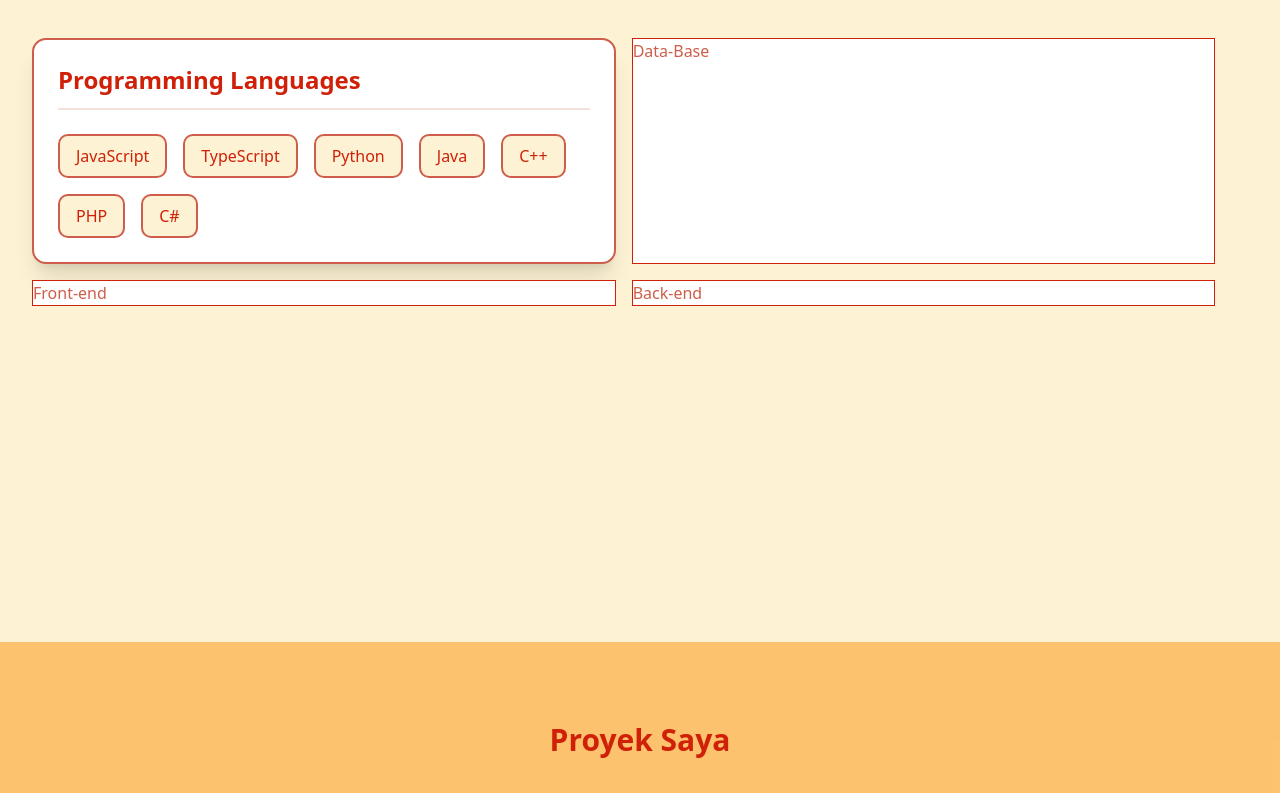
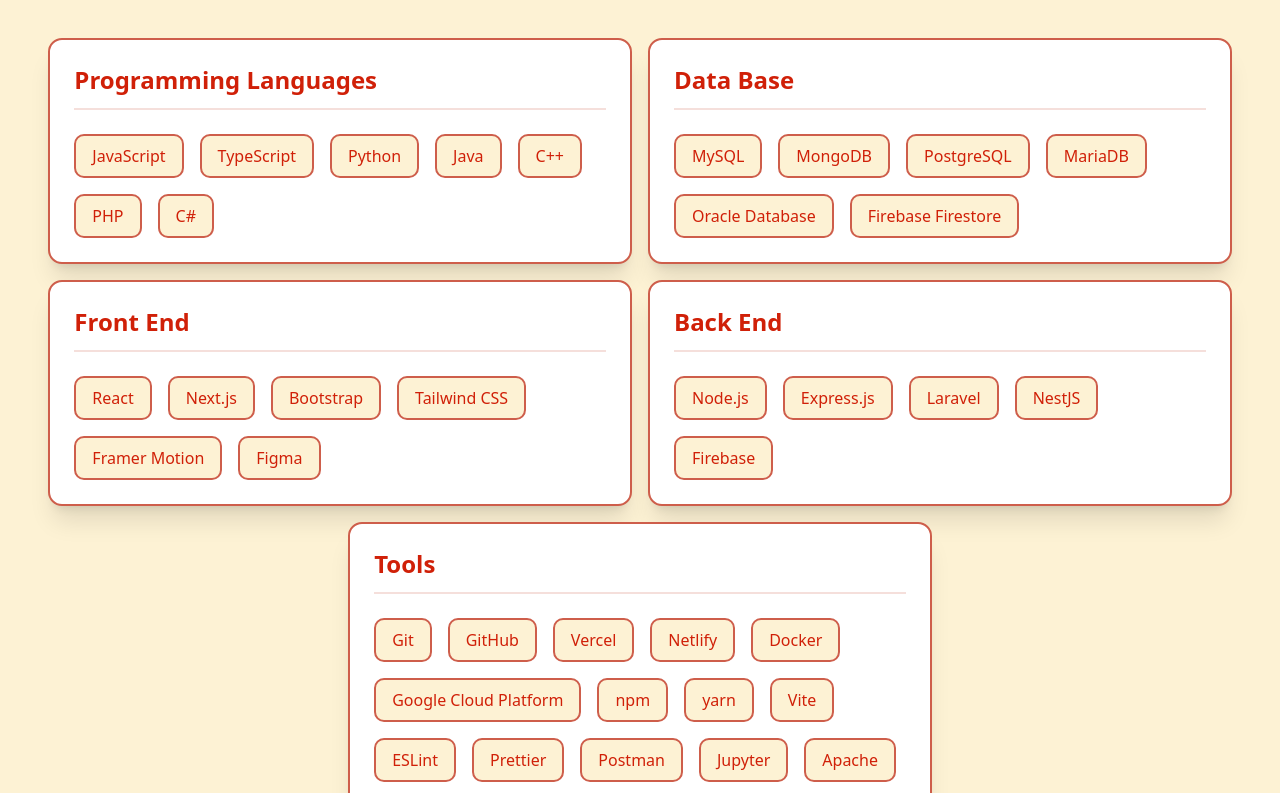
Before and after one commit to freedyest/portofolio-freedy, a Next.js app: page / in a window 1280 px wide. Shown: the part 1800-2593 px from the top of the page. Built offline with nearby package versions, Linux system fonts and the light colour scheme.

Commit message:
SKILL UP

```diff
--- a/components/Footer.tsx
+++ b/components/Footer.tsx
@@ -1,7 +1,7 @@
 export default function Footer() {
   return (
     <footer className="bg-primary text-white text-center py-6">
-      <p>© {new Date().getFullYear()} Freedy — Dibuat dengan ❤️ & Next.js</p>
+      <p>© {new Date().getFullYear()} Freedy All Rights</p>
     </footer>
   );
 }
--- a/components/Skill.jsx
+++ b/components/Skill.jsx
@@ -84,7 +84,7 @@
         <h2 className="text-secondary font-bold text-center text-3xl pb-4">
           My Skills
         </h2>
-        <div className="flex flex-wrap gap-4 w-full">
+        <div className="flex flex-wrap gap-4 w-full justify-center">
           <div
             id="programmingLanguages"
             className="border-2 border-secondary rounded-xl shadow-xl p-6 bg-white w-[48%] hover:shadow-2xl transition-shadow duration-300"
@@ -113,14 +113,117 @@
               ))}
             </div>
           </div>
-          <div className="border-primary border-1 bg-white w-[48%] ">
-            <h2>Data-Base</h2>
+          <div
+            id="databases"
+            className="border-2 border-secondary rounded-xl shadow-xl p-6 bg-white w-[48%] hover:shadow-2xl transition-shadow duration-300"
+          >
+            <h2 className="text-2xl font-bold text-primary mb-6 border-b-2 border-secondary/20 pb-3">
+              Data Base
+            </h2>
+            <div className="flex gap-4 flex-wrap">
+              {databases.map((lang, index) => (
+                <motion.a
+                  key={index}
+                  href={lang.link}
+                  target="_blank"
+                  rel="noopener noreferrer"
+                  className="text-primary font-medium px-4 py-2 border-2 border-secondary rounded-lg bg-warmyellow hover:shadow-md transition-shadow"
+                  whileHover={{
+                    scale: 1.08,
+                    backgroundColor: "#FFD580",
+                    borderColor: "#FF8C42",
+                  }}
+                  whileTap={{ scale: 0.95 }}
+                  transition={{ type: "spring", stiffness: 400, damping: 15 }}
+                >
+                  {lang.language}
+                </motion.a>
+              ))}
+            </div>
           </div>
-          <div className="border-primary border-1 bg-white w-[48%] ">
-            <h2>Front-end</h2>
+          <div
+            id="frontEnd"
+            className="border-2 border-secondary rounded-xl shadow-xl p-6 bg-white w-[48%] hover:shadow-2xl transition-shadow duration-300"
+          >
+            <h2 className="text-2xl font-bold text-primary mb-6 border-b-2 border-secondary/20 pb-3">
+              Front End
+            </h2>
+            <div className="flex gap-4 flex-wrap">
+              {frontEnd.map((lang, index) => (
+                <motion.a
+                  key={index}
+                  href={lang.link}
+                  target="_blank"
+                  rel="noopener noreferrer"
+                  className="text-primary font-medium px-4 py-2 border-2 border-secondary rounded-lg bg-warmyellow hover:shadow-md transition-shadow"
+                  whileHover={{
+                    scale: 1.08,
+                    backgroundColor: "#FFD580",
+                    borderColor: "#FF8C42",
+                  }}
+                  whileTap={{ scale: 0.95 }}
+                  transition={{ type: "spring", stiffness: 400, damping: 15 }}
+                >
+                  {lang.language}
+                </motion.a>
+              ))}
+            </div>
           </div>
-          <div className="border-primary border-1 bg-white w-[48%] ">
-            <h2>Back-end</h2>
+          <div
+            id="backEnd"
+            className="border-2 border-secondary rounded-xl shadow-xl p-6 bg-white w-[48%] hover:shadow-2xl transition-shadow duration-300"
+          >
+            <h2 className="text-2xl font-bold text-primary mb-6 border-b-2 border-secondary/20 pb-3">
+              Back End
+            </h2>
+            <div className="flex gap-4 flex-wrap">
+              {backEnd.map((lang, index) => (
+                <motion.a
+                  key={index}
+                  href={lang.link}
+                  target="_blank"
+                  rel="noopener noreferrer"
+                  className="text-primary font-medium px-4 py-2 border-2 border-secondary rounded-lg bg-warmyellow hover:shadow-md transition-shadow"
+                  whileHover={{
+                    scale: 1.08,
+                    backgroundColor: "#FFD580",
+                    borderColor: "#FF8C42",
+                  }}
+                  whileTap={{ scale: 0.95 }}
+                  transition={{ type: "spring", stiffness: 400, damping: 15 }}
+                >
+                  {lang.language}
+                </motion.a>
+              ))}
+            </div>
+          </div>
+          <div
+            id="otherTools"
+            className="border-2 border-secondary rounded-xl shadow-xl p-6 bg-white w-[48%] hover:shadow-2xl transition-shadow duration-300"
+          >
+            <h2 className="text-2xl font-bold text-primary mb-6 border-b-2 border-secondary/20 pb-3">
+              Tools
+            </h2>
+            <div className="flex gap-4 flex-wrap">
+              {tools.map((lang, index) => (
+                <motion.a
+                  key={index}
+                  href={lang.link}
+                  target="_blank"
+                  rel="noopener noreferrer"
+                  className="text-primary font-medium px-4 py-2 border-2 border-secondary rounded-lg bg-warmyellow hover:shadow-md transition-shadow"
+                  whileHover={{
+                    scale: 1.08,
+                    backgroundColor: "#FFD580",
+                    borderColor: "#FF8C42",
+                  }}
+                  whileTap={{ scale: 0.95 }}
+                  transition={{ type: "spring", stiffness: 400, damping: 15 }}
+                >
+                  {lang.language}
+                </motion.a>
+              ))}
+            </div>
           </div>
         </div>
       </motion.div>
```
